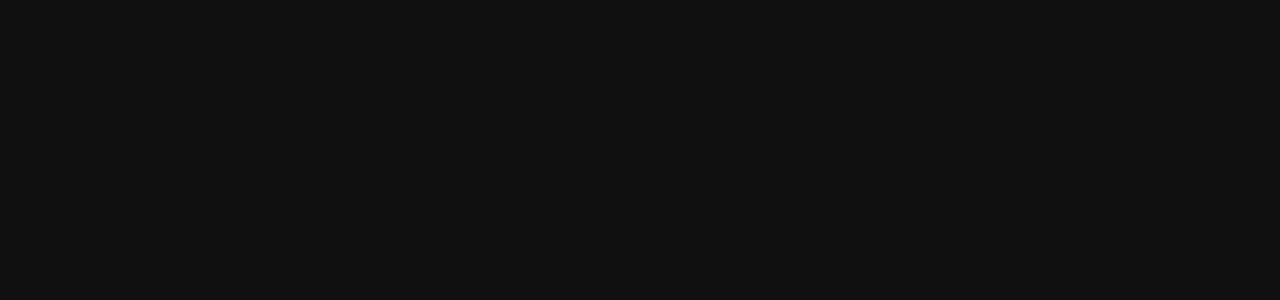
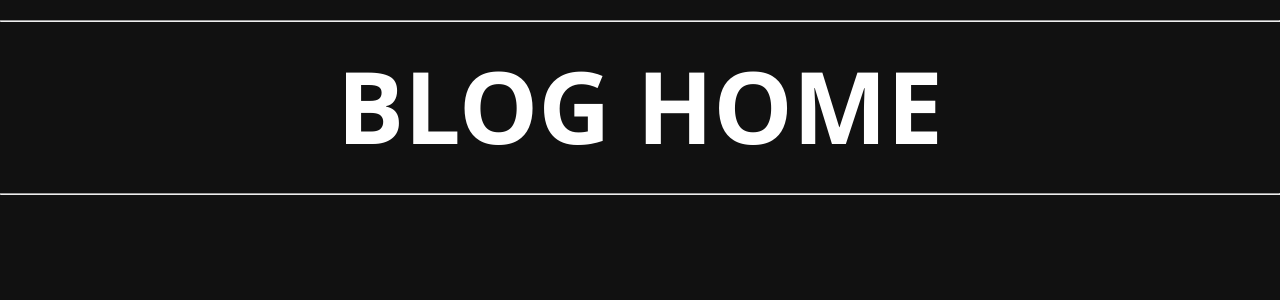
Before and after one commit to juliao-sandbox/dio-projeto-angular-blog, an Angular app in the folder blog/: page / in a window 1280 px wide. Shown: the top 300 px of the page. Built offline with nearby package versions, Linux system fonts and the light colour scheme.

Commit message:
feat: HTML e CSS do app-menu-title

```diff
--- a/blog/src/app/app.component.html
+++ b/blog/src/app/app.component.html
@@ -1,2 +1,3 @@
+<app-menu-title></app-menu-title>
 
 <router-outlet></router-outlet>
--- a/blog/src/app/components/menu-title/menu-title.component.css
+++ b/blog/src/app/components/menu-title/menu-title.component.css
@@ -0,0 +1,17 @@
+.container-menu-title {
+  color: white;
+}
+
+.container-menu-title > h1 {
+  display: flex;
+  justify-content: center;
+  margin-top: 15px;
+  margin-bottom: 15px;
+  font-size: 100px;
+  font-family: 'Segoe UI', Tahoma, Geneva, Verdana, sans-serif;
+}
+
+.container-menu-title > hr {
+  margin-top: 20px;
+  margin-bottom: 5px;
+}
--- a/blog/src/app/components/menu-title/menu-title.component.html
+++ b/blog/src/app/components/menu-title/menu-title.component.html
@@ -1 +1,5 @@
-<p>menu-title works!</p>
+<div class="container-menu-title">
+<hr>
+<h1>BLOG HOME</h1>
+<hr>
+</div>
```
